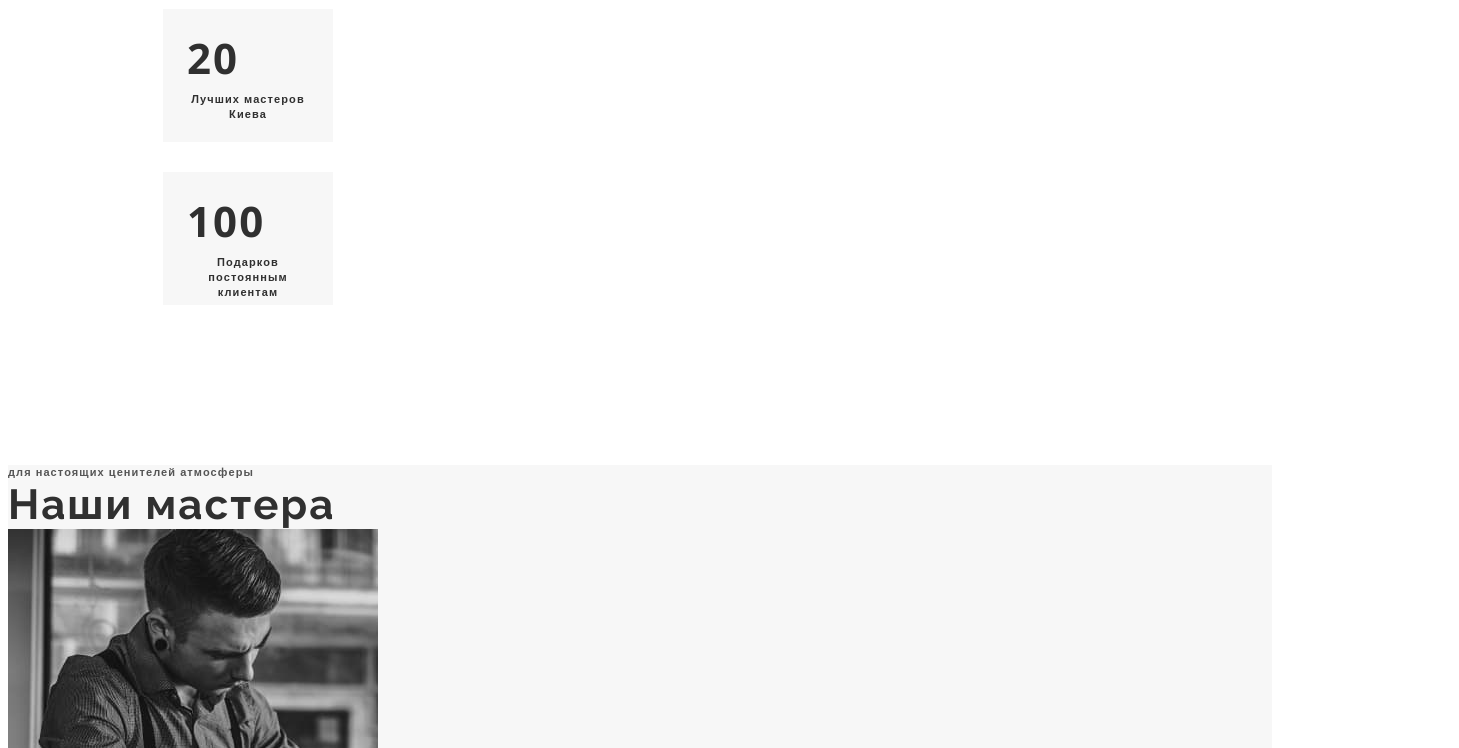
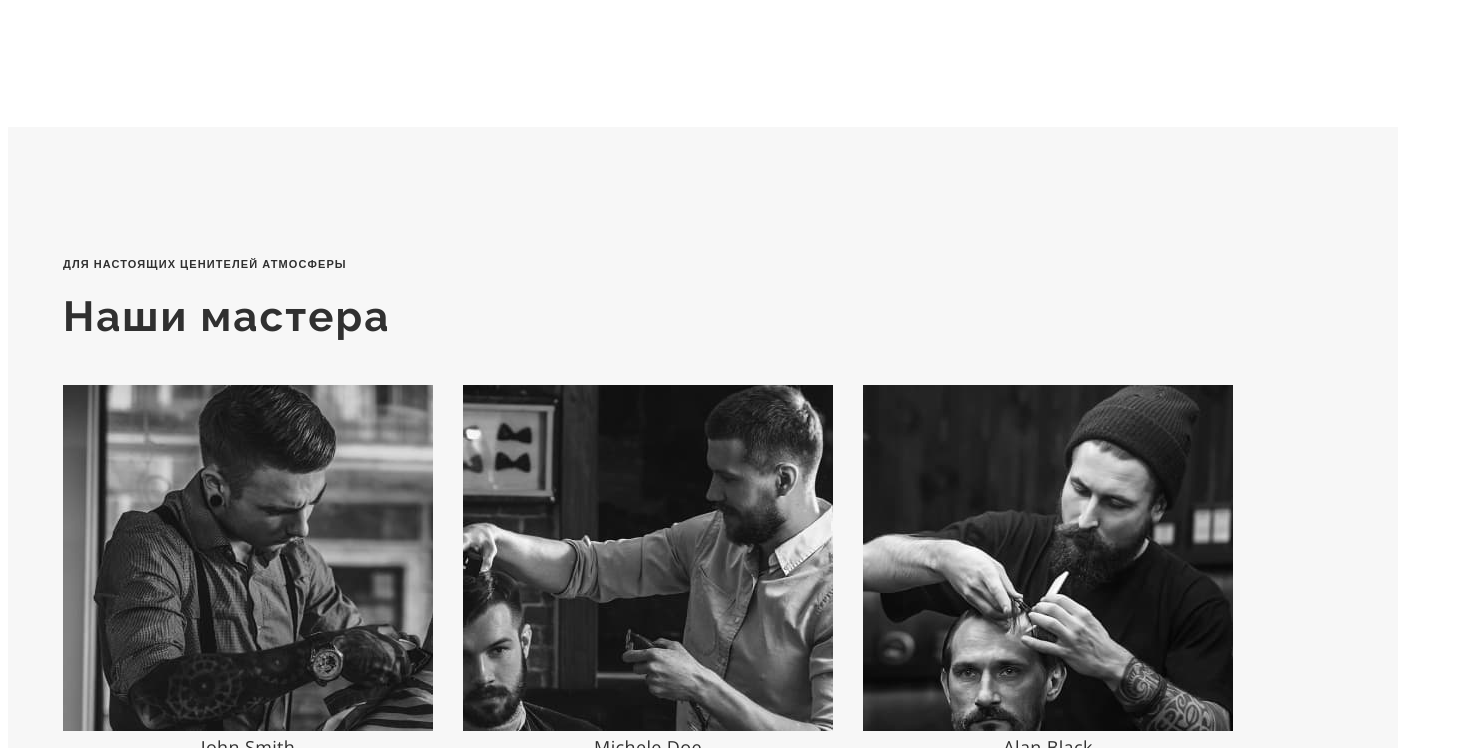
Before and after one commit to NataliyaKulibaba/practics, a plain HTML site: page index.html in a window 1280 px wide. Shown: the part 2052-2800 px from the top of the page, 1459 px wide, since content can reach past the window. Drawn offline with nearby package versions, Linux system fonts and the light colour scheme.

Commit message:
корректировки

```diff
--- a/css/style.css
+++ b/css/style.css
@@ -44,6 +44,10 @@ body {
   font-size: 11px;
   line-height: 1.36;
 }
+.section-box {
+  width: 1280px;
+}
+
   .list {
   list-style: none;
   padding: 0;
@@ -69,6 +73,9 @@ h2.section-title {
 h2.section-title.lighten {
   color: #ffffff;
 }
+.section-box {
+  width: 1280px;
+}
 /* .hero-description {
   color: var(--secondary-text-color);
 } */
@@ -85,8 +92,10 @@ h2.section-title.lighten {
 }
 
 .suptitle-primary {
+  display: inline-block;
   color: var(--title-text-color);
   text-transform: uppercase;
+  margin-bottom: 20px;
 }
 
 .primary-btn {
@@ -189,9 +198,9 @@ h2.section-title.lighten {
   display: flex;
   padding: 130px 91px 130px 55px;
 }
-.about-image-box {
+/* .container.about {
   display: flex;
-}
+} */
   .about-image-box > img:not(:last-child) {
     margin-right: 30px;
   }
@@ -212,9 +221,9 @@ h2.section-title.lighten {
     color: var(--title-text-color);
     background-color: var(--primary-white-color);
   }
-.suptitle-primary.about {
+  /* .suptitle-primary.about {
   margin-bottom: 20px;
-}
+} */
   .section-title.about {
     margin-bottom: 20px;
   }
@@ -226,10 +235,10 @@ h2.section-title.lighten {
   }
   .text-about {
     margin-left: 64px;
+    width: 500px;
   }
 
   /* Услуги и цены */
-
 .section-box.price {
     padding: 130px 55px;
     background-color: black;
@@ -266,21 +275,20 @@ h2.section-title.lighten {
   .price-item > p {
     display: inline-block;
   }
-a.primary-btn {
+  /* a.primary-btn {
     display: inline-block;
-  margin-left: 560px;
-}
+  } */
   /* Почему мы */
   .section-box.why {
     display: flex;
-  /* padding-top: 130px;
-  padding-bottom: 130px; */
+
   }
+
   .number-container {
     display: flex;
     flex-wrap: wrap;
     margin: 121px 130px 130px 155px;
-  width: 470px;
+    min-width: 370px;
   }
   .number-box {
     display: flex;
@@ -307,13 +315,13 @@ a.primary-btn {
   }
   .description-container {
     display: inline-block;
-  padding: 130px 130px 209px 130px;
+    padding: 130px 130px 209px 0;
   }
-.suptitle-primary.why {
+  /* .suptitle-primary.why {
   display: inline-block;
-  margin-bottom: 20px;
+  margin-bottom: 20px; */
 }
-.section-title.why {
+h2.section-title.why {
   margin-bottom: 20px;
   width: 420px;
 }
@@ -321,11 +329,26 @@ a.primary-btn {
   color: var(--title-text-color);
 }
 .section-subtitle.why {
+  width: 496px;
   font-weight: 400;
   font-size: 18px;
   line-height: 1.67;
   letter-spacing: 0.02em;
 }
+/* Наши мастера */
+.section-box.masters {
+  padding: 130px 55px;
+}
+.master.list {
+  display: flex;
+}
+.master-card:not(:last-child) {
+  margin-right: 30px;
+}
+.section-title.masters {
+  margin-bottom: 44px;
+}
+
 .master-card p {
   color: var(--title-text-color);
   font-weight: 400;
--- a/index.html
+++ b/index.html
@@ -13,6 +13,7 @@
 </head>
 <body>
   <header class="header">
+
       <!-- NavBar -->
       <nav class="navbar">
         <img src="./images/Logo.png" alt="Название компании" class="logo-img">
@@ -48,6 +49,7 @@
     <!-- О нас -->
 
     <section class="section-box about" id="about-section">
+
         <div class="about-image-box ">
           <img src="./images/aboutUs2 (1).jpg" alt="пример стрижки бороды" width: 270px>
           <img src="./images/aboutUs2 (2).jpg" alt="пример мужской стрижки" width: 270px>
@@ -62,11 +64,13 @@
             готовы усовершенствовать каждого, кто к нам приходит!</p>
           <a href="#footer" class="primary-btn darken ">Онлайн-запись</a>
         </div>
+
     </section>
 
 
 <!-- Услуги и цены -->
 <section class="section-box price" id="price-section">
+
     <span class="suptitle-secondary price">Проведи время в компании лучших мастеров</span>
     <h2 class="section-title lighten ">Услуги и цены</h2>
     <div class="price-box">
@@ -92,10 +96,12 @@
       </ul>
     </div>
     <a href="#footer" class="primary-btn">Запись онлайн</a>
+
 </section>
 
 <!-- Почему мы -->
  <section class="section-box why"id="why-section">
+
     <div class="number-container">
       <div class="number-box">
         <p>600</p>
@@ -119,14 +125,17 @@
       <h2 class="section-title why">Почему приходят именно к нам?</h2>
       <h3 class="section-subtitle why">О нас говорят только хорошее. Но лучше 1 раз увидеть и прочувствовать, чем 10 раз прочитать.</h3>
     </div>
+
   </section>
 
 <!-- Наши мастера -->
 <section class="section-box masters" id="masters-section">
-  <span class="subtitle-primary"> для настоящих ценителей атмосферы </span>
-  <h2 class="section-title"> Наши мастера</h2>
+
+    <span class="suptitle-primary masters"> для настоящих ценителей атмосферы </span>
+    <h2 class="section-title masters"> Наши мастера</h2>
     <ul class="master list">
       <li class="master-card">
+        <div class="master-description">
           <img src="./images/JohnSmith (1).jpg" alt="Экстремальный парикмахер Джон Смит" width: 370px>
           <p>John Smith</p>
           <span>Extreme Barber</span>
@@ -135,9 +144,12 @@
             <a href="#">Twitter</a>
             <a href="#">Facebook</a>
             <a href="#">LinkeIn</a>
+          </div>
+        </div>
+
       </li>
-      </div>
       <li class="master-card">
+        <div class="master-description">
           <img src="./images/MicheleDoe (1).jpg" alt="Экстремальный парикмахер Михель До" width: 370px>
           <p>Michele Doe</p>
           <span>Extreme Barber</span>
@@ -147,8 +159,10 @@
             <a href="#">Facebook</a>
             <a href="#">LinkeIn</a>
           </div>
+        </div>
       </li>
       <li class="master-card">
+        <div class="master-description">
           <img src="./images/AlanBlack (1).jpg" alt="Экстремальный парикмахер Алан Блэк" width: 370px>
             <p>Alan Black</p>
             <span>Extreme Barber</span>
@@ -158,12 +172,16 @@
               <a href="#">Facebook</a>
               <a href="#">LinkeIn</a>
             </div>
+        </div>
+
       </li>
     </ul>
+
 </section>
 
 <!-- Галерея-->
 <section class="section-box"">
+
     <span class="suptitle-primary">На латинском языке “барба” означает “борода”</span>
     <div class="image-gallery list">
       <li><img src="./images/example1.jpg" alt="фото стрижки" width: 270px></li>
@@ -171,10 +189,12 @@
       <li><img src="./images/example3.jpg" alt="фото бороды" width: 270px></li>
       <li><img src="./images/example4.jpg" alt="мастер делает мужскую стрижку" width: 270px></li>
     </div>
+
 </section>
 
 </main>
 <footer class="footer" id="footer">
+
     <div>
       <h2 class="section-title">Онлайн-запись</h2>
       <form action="">
```
Lines whose indentation alone changed are shown as unchanged.
